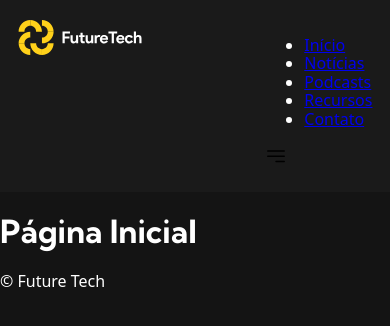
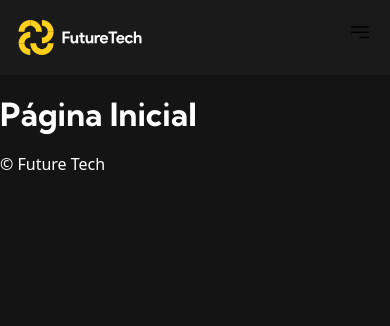
Before and after one commit to alexandreraminelli/pratica-react-ai-blog-website, a React (Vite) app: page / in a window 390 px wide. Shown: the top 326 px of the page. Built offline with nearby package versions, Linux system fonts and the light colour scheme.

Commit message:
feat(navbar): navbar oculto no mobile

```diff
--- /dev/null
+++ b/src/layout/Header/components/Navbar.module.css
@@ -0,0 +1,21 @@
+@charset "UTF-8";
+/* Estilos para o navbar do header */
+
+nav.navbar {
+}
+
+/* navbar mobile (exibido na sidebar) */
+@media screen and (max-width: 824px) {
+  nav.navbar {
+    /* Lista de links (sidebar) */
+    & ul {
+      /* Posição */
+      position: fixed;
+      top: 0;
+      right: 0;
+
+      /* Ocultar navbar no mobile */
+      transform: translateX(100%);
+    }
+  }
+}
--- a/src/layout/Header/components/Navbar.tsx
+++ b/src/layout/Header/components/Navbar.tsx
@@ -1,6 +1,9 @@
 /* importação de componentes */
 import MenuIcon from "./MenuIcon"
 import IconButton from "../../../components/Buttons/IconButton/IconButton"
+
+/* importação de modulos CSS */
+import styles from "./Navbar.module.css"
 
 /**
  * Interface do props do componente Links Navbar.
@@ -18,7 +21,7 @@ interface LinksNavbarProps {
  */
 export default function Navbar(): JSX.Element {
   return (
-    <nav>
+    <nav className={styles.navbar}>
       {/* Links do Navbar */}
       <ul>
         <LinkNavbar link="/" text="Início" />
```
